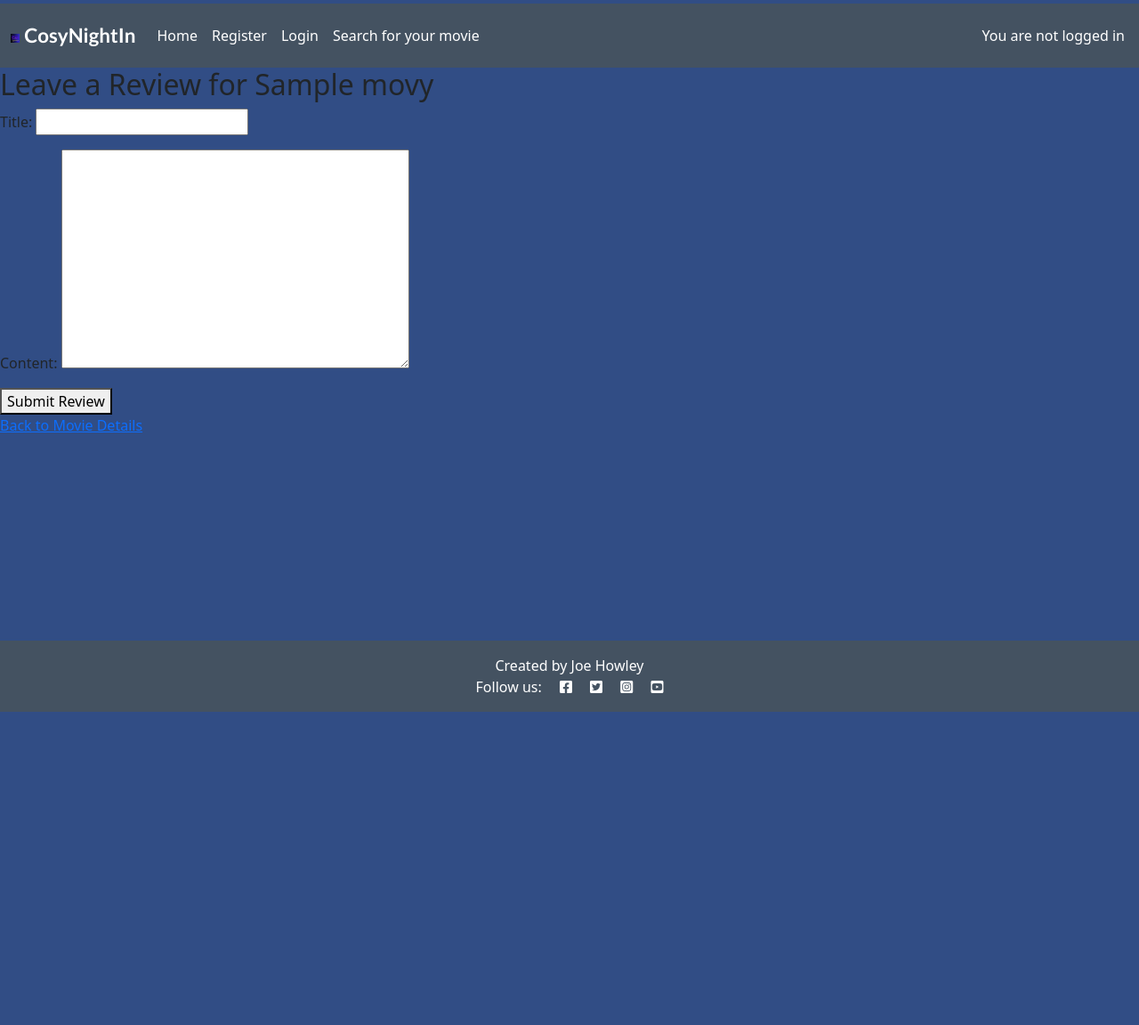
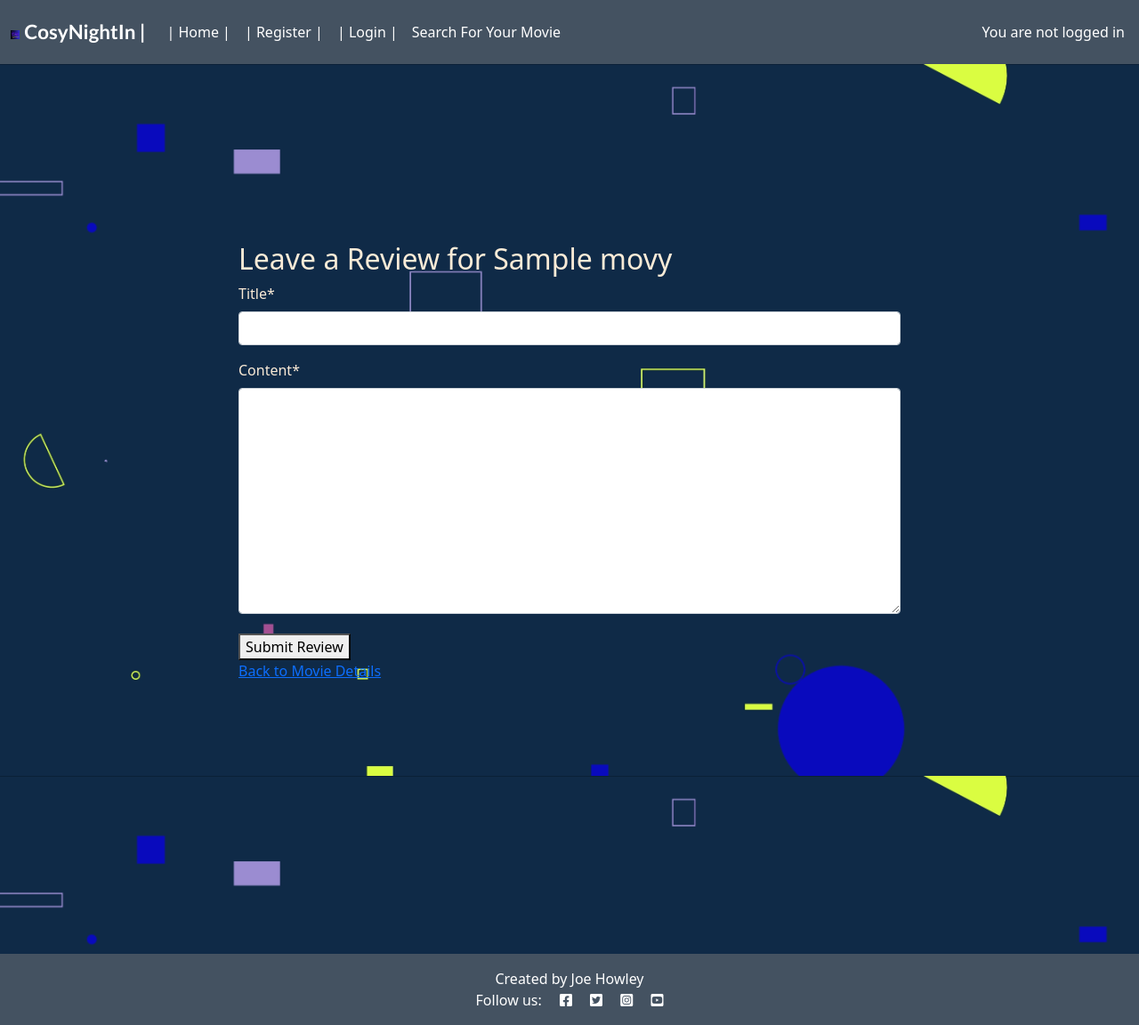
Before and after one commit to Joeski88/cosynightin, a Django app: page /movies/1/review/ in a window 1280 px wide. Shown: the whole page at 89% size. Before the commit the page ends 800 px from the top, so only its background shows below. Run offline with Django 4.2, Linux system fonts and the light colour scheme; tables that the repository leaves empty hold one stand-in row (values such as "Sample post"); some libraries are stand-ins or nearby versions.

Commit message:
styled login/out pages

```diff
--- a/cniapp/templates/cniapp/leave_review.html
+++ b/cniapp/templates/cniapp/leave_review.html
@@ -1,13 +1,20 @@
 {% extends "base.html" %}
 {% load static %}
+{% load crispy_forms_tags %}
 {% block content %}
 
-<h2>Leave a Review for {{ movie.movie_title }}</h2>
-<form method="post">
-    {% csrf_token %}
-    {{ form.as_p }}
-    <button type="submit">Submit Review</button>
-</form>
-<a href="{% url 'movie_detail' movie.id %}" aria-label="Link to go back to search results">Back to Movie Details</a>
 
+
+<div class="main-bg">
+    <div class="reviewform container">
+        <h2>Leave a Review for {{ movie.movie_title }}</h2>
+        <form method="post">
+            {% csrf_token %}
+            {{ form | crispy }}
+            <button type="submit">Submit Review</button>
+        </form>
+        <a href="{% url 'movie_detail' movie.id %}" aria-label="Link to go back to search results">Back to Movie
+            Details</a>
+    </div>
+</div>
 {% endblock %}
--- a/cniapp/views.py
+++ b/cniapp/views.py
@@ -95,7 +95,6 @@ class MovieDetailView(View):
 
     def get(self,request, pk):
         movie = get_object_or_404(Movies, pk=pk)
-
         reviews = Reviews.objects.all()
         reviews = reviews.filter(movie_id__exact=movie.id)
         context = {
--- a/static/css/style.css
+++ b/static/css/style.css
@@ -3,7 +3,6 @@ body {
     display: flex;
     flex-direction: column;
     justify-content: center;
-    height: 100vh;
     }
 
 .brand {
@@ -212,6 +211,7 @@ body {
     border-radius: 75px;
     width: 60%;
     margin-top: auto;
+    height: 100vh;
 }
 
 .search-form {
@@ -264,3 +264,19 @@ body {
     max-width: 10px;
     max-height: 10px;
 }
+
+/* review form styling */
+.reviewform {
+    border-radius: 75px;
+    width: 60%;
+    margin-top: auto;
+    height: 100vh;
+    color: antiquewhite;
+    margin-top: 200px;
+}
+
+/*login logout signup html page basic styling */
+.loginpages {
+    height: 100vh;
+    color: antiquewhite;
+}
--- a/templates/account/login.html
+++ b/templates/account/login.html
@@ -8,7 +8,7 @@
 
 {% block content %}
 
-<div class="container">
+<div class="main-bg loginpages">
     <div class="row">
         <div class="col-md-8 mt-3 offset-md-2">
             <h3>{% trans "Sign In" %}</h3>
--- a/templates/account/logout.html
+++ b/templates/account/logout.html
@@ -6,7 +6,7 @@
 {% block head_title %}{% trans "Sign Out" %}{% endblock %}
 
 {% block content %}
-<div class="container">
+<div class="main-bg loginpages">
     <div class="row">
         <div class="col-md-8 mt-3 offset-md-2">
             <h3>{% trans "Sign Out" %}</h3>
--- a/templates/account/signup.html
+++ b/templates/account/signup.html
@@ -6,7 +6,7 @@
 {% block head_title %}{% trans "Signup" %}{% endblock head_title %}
 
 {% block content %}
-<div class="container">
+<div class="main-bg loginpages">
   <div class="row">
     <div class="col-md-8 mt-3 offset-md-2">
       <h1>{% trans "Sign Up" %}</h1>
--- a/templates/base.html
+++ b/templates/base.html
@@ -34,13 +34,13 @@
 
 </head>
 
-<header class="d-flex flex-column dark-bg mt-1">
+<header class="d-flex flex-column dark-bg">
 <!-- Nav Bar -->
     <nav class="navbar navbar-expand-lg navbar-light text-white">
         <div class="container-fluid">
             <a class="navbar-brand text-white" aria-label="homebutton" href="{% url 'index' %}">
                 <img src="/static/images/cosynightinlogo.png" aria-label="cnilogo" class="cnilogo">
-                <span class="brand text-white">CosyNightIn</span></a>
+                <span class="brand text-white">CosyNightIn |</span></a>
             <button class="navbar-toggler" type="button" data-bs-toggle="collapse" data-bs-target="#navbarText"
                 aria-controls="navbarText" aria-expanded="false" aria-label="Toggle navigation">
                 <span class="navbar-toggler-icon"></span>
@@ -50,30 +50,30 @@
                     <li class="nav-item">
                         <a class="nav-link text-white {% if request.path == home_url %}active{% endif %}"
                         aria-label="homebutton"  aria-current="page"
-                            href="/">Home</a>
+                            href="/">| Home |</a>
                     </li>
                     {% if user.is_authenticated %}
                     <li class="nav-item">
                         <a class="nav-link text-white {% if request.path == logout_url %}active{% endif %}"
                         aria-label="logoutbutton" aria-current="page"
-                            href="{% url 'account_logout' %}">Logout</a>
+                            href="{% url 'account_logout' %}">| Logout |</a>
                     </li>
                     {% else %}
                     <li class="nav-item">
                         <a class="nav-link text-white {% if request.path == signup_url %}active{% endif %}"
                         aria-label="registerbutton" aria-current="page"
-                            href="{% url 'account_signup' %}">Register</a>
+                            href="{% url 'account_signup' %}">| Register |</a>
                     </li>
                     <li class="nav-item">
                         <a class="nav-link text-white {% if request.path == login_url %}active{% endif %}"
                         aria-label="loginbutton"  aria-current="page"
-                            href="{% url 'account_login' %}">Login</a>
+                            href="{% url 'account_login' %}">| Login |</a>
                     </li>
                     {% endif %}
                     <li class="nav-item"></li>
                     <a class="nav-link text-white {% if request.path == movie_search %}active{% endif %}"
                     aria-label="searchbutton" aria-current="page"
-                        href="{% url 'movie_search' %}">Search for your movie</a>
+                        href="{% url 'movie_search' %}">Search For Your Movie</a>
                     </li>
                 </ul>
             </div>
```
Also changed, not shown: cniapp/templates/cniapp/index.html (+0 -36 lines).
